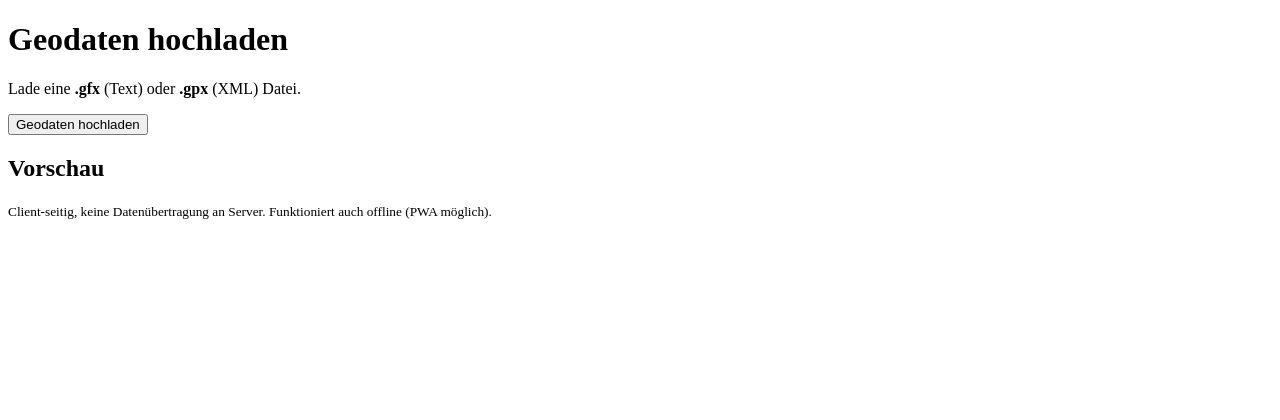
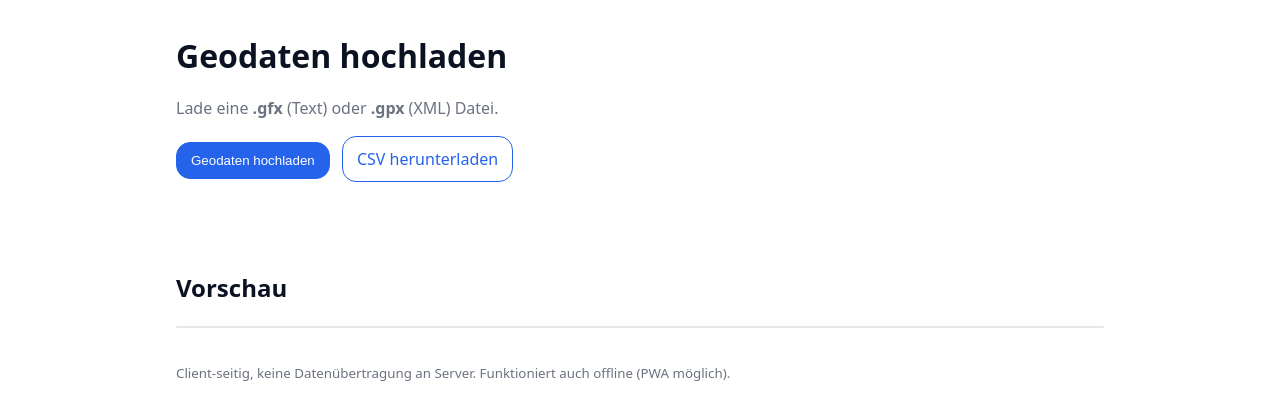
Before and after one commit to Pfeil-Blaulach/gps-data-extractor, a plain HTML site: page index.html in a window 1280 px wide. Drawn offline with Linux system fonts and the light colour scheme.

Commit message:
Update index.html

```diff
--- a/index.html
+++ b/index.html
@@ -4,7 +4,7 @@
   <meta charset="utf-8" />
   <meta name="viewport" content="width=device-width,initial-scale=1" />
   <title>Geodaten-Viewer</title>
-  <link rel="stylesheet" href="styles.css" />
+  <link rel="stylesheet" href="style.css" />
 </head>
 <body>
   <header class="container">
@@ -28,8 +28,7 @@
   </footer>
 
   <script type="module">
-    import { parseGfx } from './parsers/gfxParser.js';
-    import { parseGpx } from './parsers/gpxParser.js';
+    import './gpxparser.js';
 
     const uploadBtn = document.getElementById('uploadBtn');
     const fileInput = document.getElementById('fileInput');
```
